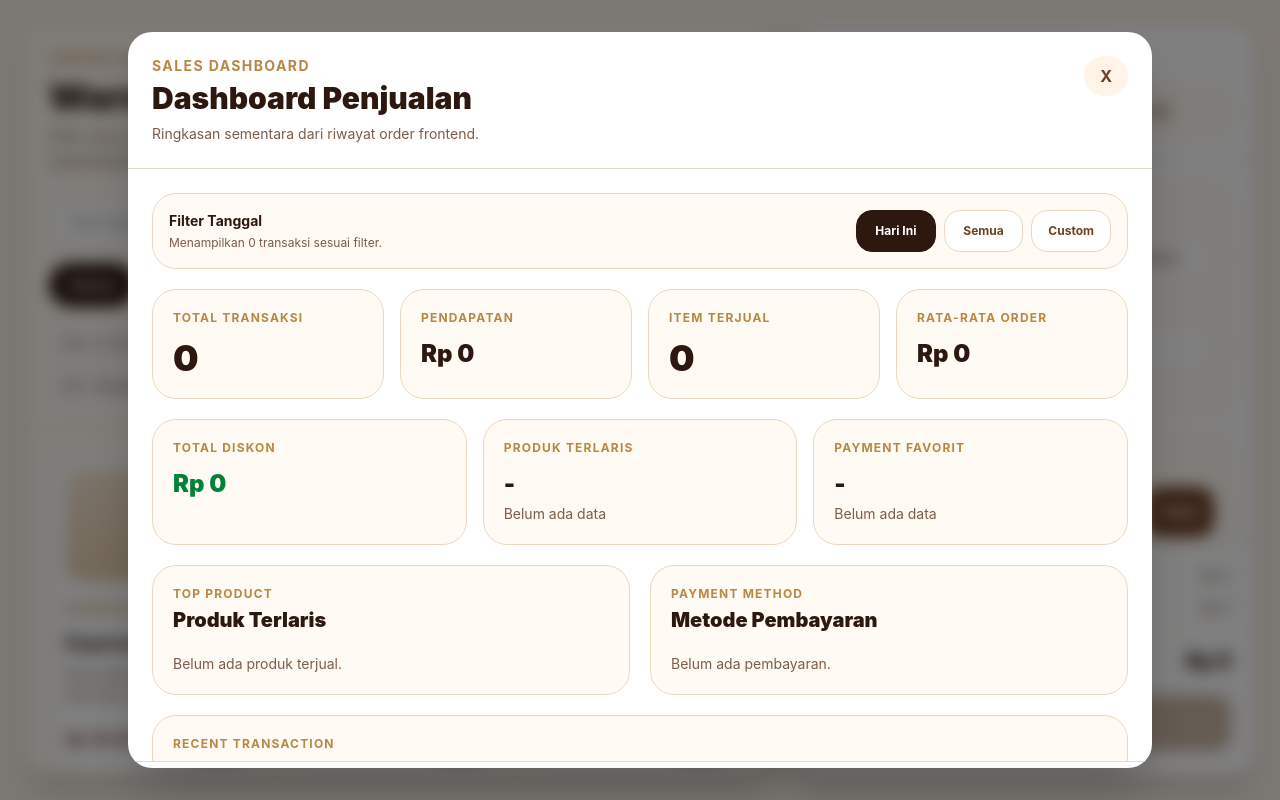
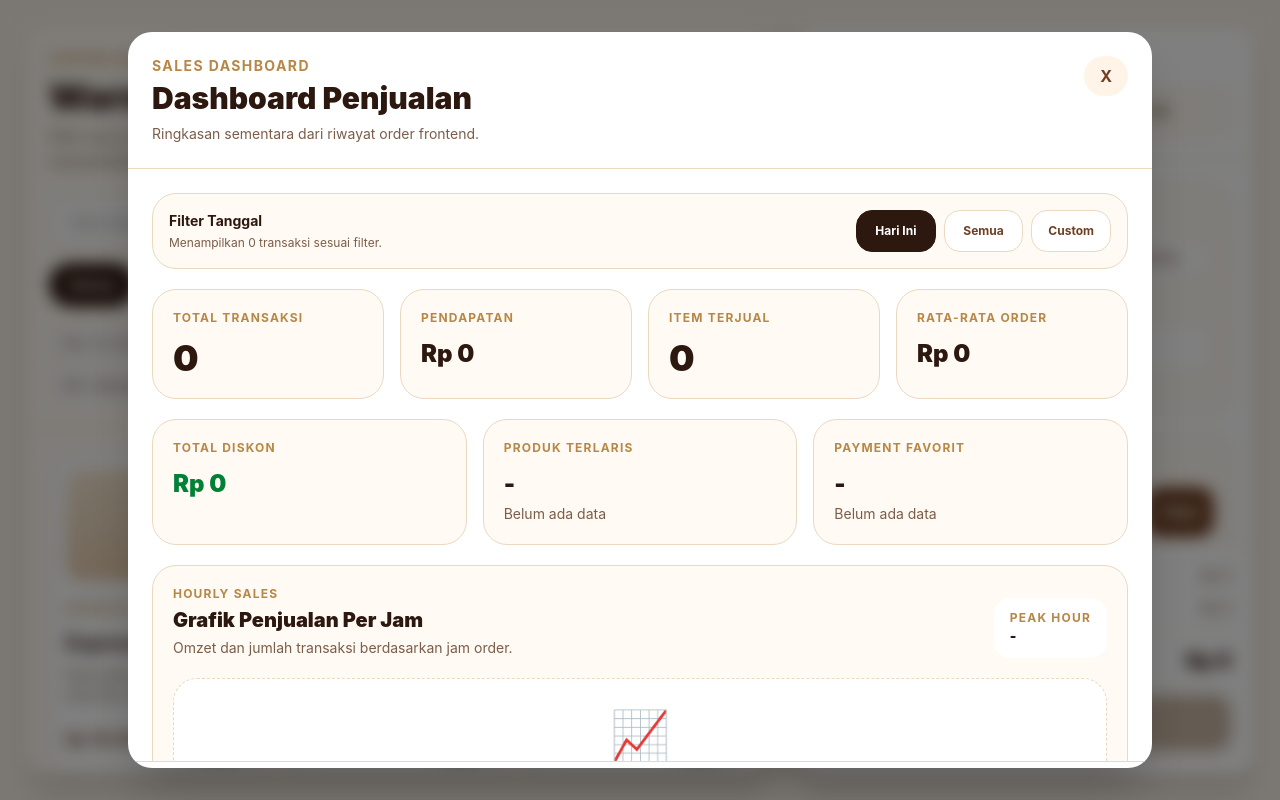
Before and after one commit to AlanMulik33/CoffeeShopp, a React (Vite) app: page / in a window 1280 px wide. Both pictures are taken after a click on the button "📊 Dashboard". Built offline with nearby package versions, Linux system fonts and the light colour scheme.

Commit message:
tambah dashboard jam

```diff
--- a/src/components/DashboardModal.jsx
+++ b/src/components/DashboardModal.jsx
@@ -83,12 +83,52 @@ function DashboardModal() {
     })
 
     const paymentStats = Object.entries(paymentMap)
-      .map(([method, count]) => ({ method, count }))
-      .sort((a, b) => b.count - a.count)
+    .map(([method, count]) => ({ method, count }))
+    .sort((a, b) => b.count - a.count)
 
     const topPayment = paymentStats[0] || null
 
-    const recentOrders = orderHistory.slice(0, 5)
+    const hourlySales = Array.from({ length: 24 }, (_, hour) => ({
+    hour,
+    label: `${String(hour).padStart(2, '0')}:00`,
+    revenue: 0,
+    transactions: 0,
+    items: 0,
+    }))
+
+    filteredOrders.forEach((order) => {
+    const orderDate = order.createdAtISO ? new Date(order.createdAtISO) : null
+
+    const hour =
+        Number.isInteger(order.createdHour) && order.createdHour >= 0
+        ? order.createdHour
+        : orderDate
+            ? orderDate.getHours()
+            : null
+
+    if (hour === null || Number.isNaN(hour)) {
+        return
+    }
+
+    const itemCount = order.items.reduce((total, item) => {
+        return total + item.quantity
+    }, 0)
+
+    hourlySales[hour].revenue += order.total || 0
+    hourlySales[hour].transactions += 1
+    hourlySales[hour].items += itemCount
+    })
+
+    const activeHourlySales = hourlySales.filter((hourData) => {
+    return hourData.revenue > 0 || hourData.transactions > 0
+    })
+
+    const maxHourlyRevenue =
+    activeHourlySales.length > 0
+        ? Math.max(...activeHourlySales.map((hourData) => hourData.revenue))
+        : 0
+
+    const recentOrders = filteredOrders.slice(0, 5)
 
     return {
     filteredOrders,
@@ -101,6 +141,9 @@ function DashboardModal() {
     bestSeller,
     paymentStats,
     topPayment,
+    hourlySales,
+    activeHourlySales,
+    maxHourlyRevenue,
     recentOrders,
     }
   }, [orderHistory, reportFilterMode, reportStartDate, reportEndDate])
@@ -229,6 +272,91 @@ function DashboardModal() {
               </p>
             </div>
           </div>
+
+          <div className="mt-5 rounded-3xl border border-[#ead8c0] bg-[#fffaf3] p-5">
+            <div className="mb-5 flex flex-col justify-between gap-3 md:flex-row md:items-end">
+                <div>
+                <p className="text-xs font-bold uppercase tracking-widest text-[#b88746]">
+                    Hourly Sales
+                </p>
+
+                <h3 className="mt-1 text-xl font-black text-[#2d1810]">
+                    Grafik Penjualan Per Jam
+                </h3>
+
+                <p className="mt-1 text-sm text-[#7b5d4a]">
+                    Omzet dan jumlah transaksi berdasarkan jam order.
+                </p>
+                </div>
+
+                <div className="rounded-2xl bg-white px-4 py-3 text-sm">
+                <p className="text-xs font-bold uppercase tracking-widest text-[#b88746]">
+                    Peak Hour
+                </p>
+
+                <p className="font-black text-[#2d1810]">
+                    {dashboardData.activeHourlySales.length > 0
+                    ? dashboardData.activeHourlySales
+                        .slice()
+                        .sort((a, b) => b.revenue - a.revenue)[0].label
+                    : '-'}
+                </p>
+                </div>
+            </div>
+
+            {dashboardData.activeHourlySales.length === 0 ? (
+                <div className="rounded-3xl border border-dashed border-[#ead8c0] bg-white p-8 text-center">
+                <div className="text-5xl">📈</div>
+
+                <p className="mt-3 font-bold text-[#2d1810]">
+                    Belum ada data grafik
+                </p>
+
+                <p className="mt-1 text-sm text-[#7b5d4a]">
+                    Buat transaksi dulu agar grafik penjualan per jam muncul.
+                </p>
+                </div>
+            ) : (
+                <div className="space-y-4">
+                {dashboardData.activeHourlySales.map((hourData) => {
+                    const width =
+                    dashboardData.maxHourlyRevenue > 0
+                        ? Math.max(
+                            8,
+                            (hourData.revenue / dashboardData.maxHourlyRevenue) * 100
+                        )
+                        : 0
+
+                    return (
+                    <div key={hourData.hour}>
+                        <div className="mb-2 flex items-center justify-between gap-3 text-sm">
+                        <div>
+                            <p className="font-black text-[#2d1810]">
+                            {hourData.label}
+                            </p>
+
+                            <p className="text-xs text-[#7b5d4a]">
+                            {hourData.transactions} transaksi • {hourData.items} item
+                            </p>
+                        </div>
+
+                        <p className="font-black text-[#6f3f24]">
+                            {formatCurrency(hourData.revenue)}
+                        </p>
+                        </div>
+
+                        <div className="h-4 overflow-hidden rounded-full bg-white">
+                        <div
+                            className="h-full rounded-full bg-[#b88746]"
+                            style={{ width: `${width}%` }}
+                        />
+                        </div>
+                    </div>
+                    )
+                })}
+                </div>
+            )}
+            </div>
 
           <div className="mt-5 grid grid-cols-1 gap-5 lg:grid-cols-2">
             <div className="rounded-3xl border border-[#ead8c0] bg-[#fffaf3] p-5">
```
